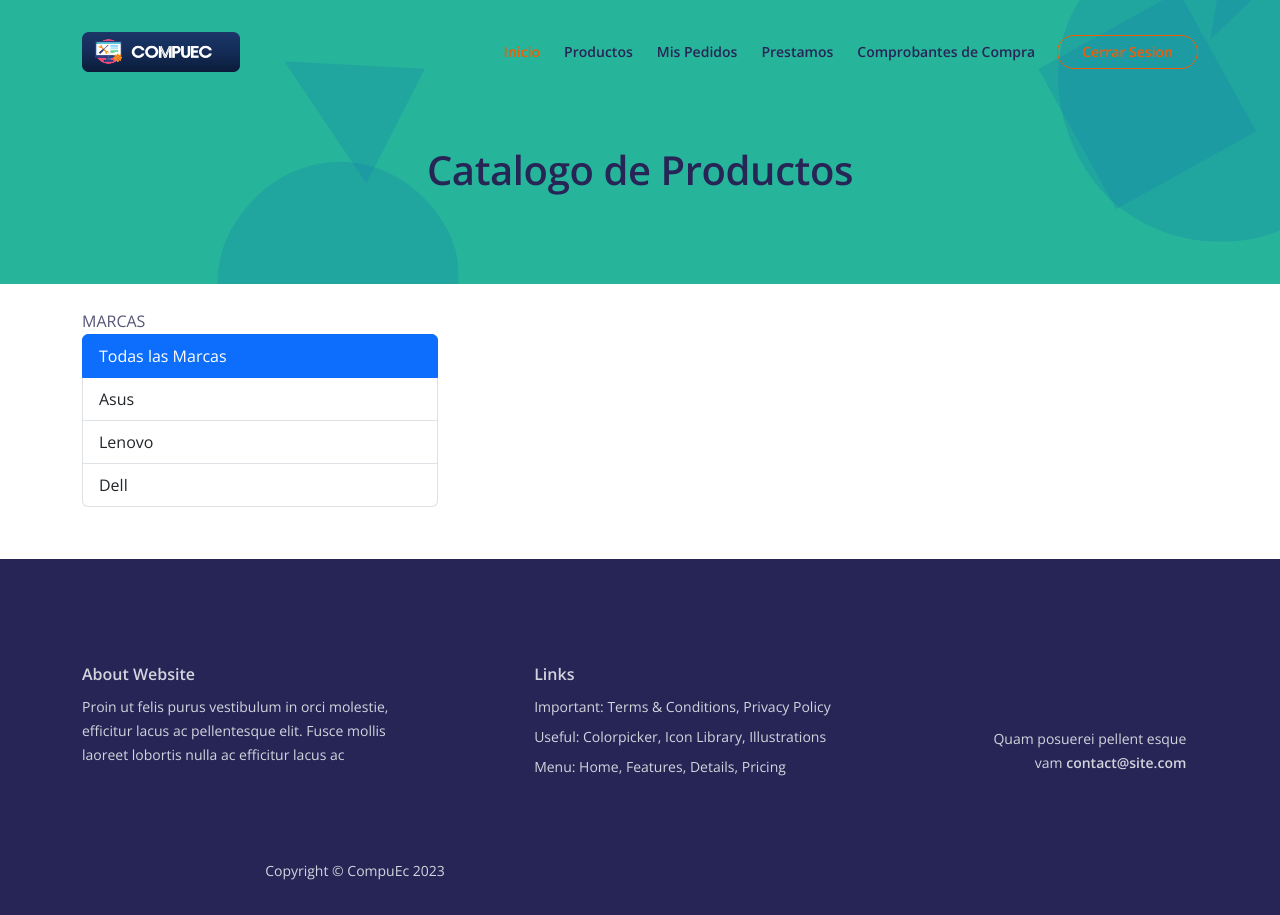
After one commit to jtsebas30/tiendapc, a Flask app: page /ccatalogo in a window 1280 px wide. The commit adds this page. Run offline with Flask 3, Linux system fonts and the light colour scheme; the visitor is signed in with stand-in values (Sample User, id 1); data that the repository does not hold is empty; some libraries are stand-ins or nearby versions; some web fonts are replaced.

Commit message:
sesion| ver carrito
se desarrollo la vista para el carrito junto con el recurso de bdd

```diff
--- a/main.py
+++ b/main.py
@@ -1,6 +1,7 @@
 
 from flask import Flask, render_template, request, session, redirect, url_for, flash
 from bdd import *
+from datetime import datetime
 
 app = Flask(__name__)
 app.secret_key = 'tid@205'
@@ -68,9 +69,6 @@ def catalogo_detalle() -> 'html':
 
   return render_template('invitado/dcatalogo.html',titulo =data[0][1],data=data)
 
-
-#####RUTAS CON SESION
-
 @app.route('/newuser',methods=['POST'])
 def nuevouser()->'html':
   cedula = request.form.get('cedula')
@@ -89,11 +87,103 @@ def nuevouser()->'html':
   else:
     return redirect(url_for('index'))
 
+#####RUTAS CON SESION
+
+@app.route('/ingreso',methods=['POST'])
+def ingresou()->'html':
+  correo = request.form.get('correo')
+  clave = request.form.get('contrasenia')
+
+  data=validar_user(correo,clave)
+  #print(data)
+
+  if data !=[]:
+    # Variables de Sesion
+    session['nombres']=data[0][1]+" "+data[0][2]
+    session['cedula']=data[0][0]
+    session['correo']=correo
+    return redirect(url_for('index_cliente'))
+  else:
+    flash('Error: Verifique que el correo y la contraseña se han correctos', 'error')
+    return redirect(url_for('login'))
+
+@app.route('/cinicio')
+
+def index_cliente() -> 'html':
+
+  if 'cedula' in session:
+
+    return render_template('cliente/index.html',titulo ='Bienvenido '+session['nombres'])
+
+  else :
+
+    return redirect(url_for('index'))
+
+@app.route('/ccatalogo')
+def catalogo_cliente()->'html':
+  if 'cedula' in session:
+
+    data = verproductos()
+    #print(data)
+
+    return render_template('cliente/catalogo.html', titulo='Catalogo de Productos',data=data)
+
+  else:
+
+    return redirect(url_for('index'))
+
+
+@app.route('/ccatalogod',methods=['GET'])
+def detallecatalogo()->'html':
+  if 'cedula' in session:
+    id=request.args.get('id')
+    data = verproductos_detalle(id)
+
+    return render_template('cliente/detallecatalogo.html',data=data,titulo=data[0][1])
+
+  else:
+
+    return redirect(url_for('index'))
+
+@app.route('/cpedidos')
+def pedidos()->'html':
+  if 'cedula' in session:
+
+    cedula=str(session['cedula'])
+    data=carrito_cliente(cedula)
+
+    return render_template('cliente/pedidos.html',titulo='Carrito Compras',data=data)
+
+  else:
+
+    return redirect(url_for('index'))
+
+
+@app.route('/ccarrito',methods=['POST'])
+def agregarcesta()->'html':
+  if 'cedula' in session:
+    id = request.form.get('id')
+    precio = request.form.get('precio')
+    fecha_actual = datetime.now().date()
+    res=agregarcestabd(id,str(session['cedula']),fecha_actual,1,precio)
+
+    if res:
+      return redirect(url_for('pedidos'))
+    else:
+      return redirect(url_for('catalogo_cliente'))
+
+  else:
+
+    return redirect(url_for('index'))
 
 
 
 
+@app.route('/logout')
+def cerrarsesion()->'html':
+  session.clear()
 
+  return redirect(url_for('index'))
 
 if __name__ == '__main__':
     app.run(debug=True)
--- /dev/null
+++ b/templates/basec.html
@@ -0,0 +1,142 @@
+<!doctype html>
+<html lang="en">
+<head>
+    <meta charset="UTF-8">
+    <meta name="viewport"
+          content="width=device-width, user-scalable=no, initial-scale=1.0, maximum-scale=1.0, minimum-scale=1.0">
+    <meta http-equiv="X-UA-Compatible" content="ie=edge">
+    <link href="https://cdn.jsdelivr.net/npm/bootstrap@5.3.0/dist/css/bootstrap.min.css" rel="stylesheet" integrity="sha384-9ndCyUaIbzAi2FUVXJi0CjmCapSmO7SnpJef0486qhLnuZ2cdeRhO02iuK6FUUVM" crossorigin="anonymous">
+    <link href="https://fonts.googleapis.com/css2?family=Open+Sans:ital,wght@0,400;0,600;1,400&display=swap" rel="stylesheet">
+    <link href="./../static/css/fontawesome-all.min.css" rel="stylesheet">
+    <link href="./../static/css/swiper.css" rel="stylesheet">
+    <link href="./../static/css/styles.css" rel="stylesheet">
+
+    <title>{{ titulo }}</title>
+</head>
+<body data-bs-spy="scroll" data-bs-target="#navbarExample">
+
+ <!-- Navigation -->
+        <nav id="navbarExample" class="navbar navbar-expand-lg fixed-top " aria-label="Main navigation">
+            <div class="container">
+
+                <!-- Image Logo -->
+                <a class="navbar-brand logo-image" href="/cinicio"><img src="/static/assets/logo.png" alt="logo"></a>
+
+                <button class="navbar-toggler p-0 border-0" type="button" id="navbarSideCollapse" aria-label="Toggle navigation">
+                    <span class="navbar-toggler-icon"></span>
+                </button>
+
+                <div class="navbar-collapse offcanvas-collapse" id="navbarsExampleDefault">
+                    <ul class="navbar-nav ms-auto navbar-nav-scroll">
+                        <li class="nav-item">
+                            <a class="nav-link active" aria-current="page" href="/cinicio">Inicio</a>
+                        </li>
+                        <li class="nav-item">
+                            <a class="nav-link" href="/ccatalogo">Productos</a>
+                        </li>
+
+                        <li class="nav-item">
+                            <a class="nav-link" href="/cpedidos">Mis Pedidos</a>
+                        </li>
+
+                        <li class="nav-item">
+                            <a class="nav-link" href="/cprestamos">Prestamos</a>
+                        </li>
+
+                         <li class="nav-item">
+                            <a class="nav-link" href="/ccomprobantes">Comprobantes de Compra</a>
+                        </li>
+
+                    </ul>
+                    <span class="nav-item">
+                        <a class="btn-outline-sm" href="/logout">Cerrar Sesion</a>
+                    </span>
+                </div> <!-- end of navbar-collapse -->
+            </div> <!-- end of container -->
+        </nav> <!-- end of navbar -->
+        <!-- end of navigation -->
+
+  {% block body %}
+
+  {% endblock %}
+
+  <!-- Footer -->
+        <div class="footer">
+            <div class="container">
+                <div class="row">
+                    <div class="col-lg-12">
+                        <div class="footer-col first">
+                            <h6>About Website</h6>
+                            <p class="p-small">Proin ut felis purus vestibulum in orci molestie, efficitur lacus ac pellentesque elit. Fusce mollis laoreet lobortis nulla ac efficitur lacus ac </p>
+                        </div> <!-- end of footer-col -->
+                        <div class="footer-col second">
+                            <h6>Links</h6>
+                            <ul class="list-unstyled li-space-lg p-small">
+                                <li>Important: <a href="terms.html">Terms & Conditions</a>, <a href="privacy.html">Privacy Policy</a></li>
+                                <li>Useful: <a href="#">Colorpicker</a>, <a href="#">Icon Library</a>, <a href="#">Illustrations</a></li>
+                                <li>Menu: <a href="#header">Home</a>, <a href="#features">Features</a>, <a href="#details">Details</a>, <a href="#pricing">Pricing</a></li>
+                            </ul>
+                        </div> <!-- end of footer-col -->
+                        <div class="footer-col third">
+                            <span class="fa-stack">
+                                <a href="#your-link">
+                                    <i class="fas fa-circle fa-stack-2x"></i>
+                                    <i class="fab fa-facebook-f fa-stack-1x"></i>
+                                </a>
+                            </span>
+                            <span class="fa-stack">
+                                <a href="#your-link">
+                                    <i class="fas fa-circle fa-stack-2x"></i>
+                                    <i class="fab fa-twitter fa-stack-1x"></i>
+                                </a>
+                            </span>
+                            <span class="fa-stack">
+                                <a href="#your-link">
+                                    <i class="fas fa-circle fa-stack-2x"></i>
+                                    <i class="fab fa-pinterest-p fa-stack-1x"></i>
+                                </a>
+                            </span>
+                            <span class="fa-stack">
+                                <a href="#your-link">
+                                    <i class="fas fa-circle fa-stack-2x"></i>
+                                    <i class="fab fa-instagram fa-stack-1x"></i>
+                                </a>
+                            </span>
+                            <p class="p-small">Quam posuerei pellent esque vam <a href="mailto:contact@site.com"><strong>contact@site.com</strong></a></p>
+                        </div> <!-- end of footer-col -->
+                    </div> <!-- end of col -->
+                </div> <!-- end of row -->
+            </div> <!-- end of container -->
+        </div> <!-- end of footer -->
+        <!-- end of footer -->
+
+
+        <!-- Copyright -->
+        <div class="copyright">
+            <div class="container">
+                <div class="row">
+                    <div class="col-lg-6">
+                        <p class="p-small">Copyright © <a href="#your-link">CompuEc 2023</a></p>
+                    </div> <!-- end of col -->
+
+
+                </div> <!-- enf of row -->
+            </div> <!-- end of container -->
+        </div> <!-- end of copyright -->
+        <!-- end of copyright -->
+
+    <!-- Back To Top Button -->
+        <button onclick="topFunction()" id="myBtn">
+            <img src="./../static/assets/up-arrow.png" alt="alternative">
+        </button>
+    <!-- end of back to top button -->
+
+    <script src="https://cdn.jsdelivr.net/npm/bootstrap@5.3.0/dist/js/bootstrap.bundle.min.js" integrity="sha384-geWF76RCwLtnZ8qwWowPQNguL3RmwHVBC9FhGdlKrxdiJJigb/j/68SIy3Te4Bkz" crossorigin="anonymous"></script>
+    <script src="./../static/js/swiper.min.js"></script> <!-- Swiper for image and text sliders -->
+    <script src="./../static/js/purecounter.min.js"></script> <!-- Purecounter counter for statistics numbers -->
+    <script src="./../static/js/replaceme.min.js"></script> <!-- ReplaceMe for rotating text -->
+    <script src="./../static/js/scripts.js"></script> <!-- Custom scripts -->
+</body>
+
+
+</html>
--- /dev/null
+++ b/templates/cliente/catalogo.html
@@ -0,0 +1,60 @@
+{% extends './basec.html' %}
+
+{% block body %}
+
+ <!-- Header -->
+        <header class="ex-header">
+            <div class="container">
+                <div class="row">
+                    <div class="col-xl-10 offset-xl-1">
+                        <h1 class="text-center">Catalogo de Productos </h1>
+                    </div> <!-- end of col -->
+                </div> <!-- end of row -->
+            </div> <!-- end of container -->
+        </header> <!-- end of ex-header -->
+        <!-- end of header -->
+<div class="container mt-4" >
+MARCAS
+  <div class="row">
+
+    <div class="col-4">
+      <div class="list-group" id="list-tab" role="tablist">
+        <a class="list-group-item list-group-item-action active" id="list-home-list" data-bs-toggle="list" href="#list-home" role="tab" aria-controls="list-home">Todas las Marcas</a>
+        <a class="list-group-item list-group-item-action" id="list-profile-list" data-bs-toggle="list" href="#list-profile" role="tab" aria-controls="list-profile">Asus</a>
+        <a class="list-group-item list-group-item-action" id="list-messages-list" data-bs-toggle="list" href="#list-messages" role="tab" aria-controls="list-messages">Lenovo</a>
+        <a class="list-group-item list-group-item-action" id="list-settings-list" data-bs-toggle="list" href="#list-settings" role="tab" aria-controls="list-settings">Dell</a>
+      </div>
+    </div>
+    <div class="col-8">
+      <div class="tab-content" id="nav-tabContent">
+        <div class="tab-pane fade show active" id="list-home" role="tabpanel" aria-labelledby="list-home-list">
+            <div class="row gx-3 gx-lg-4 row-cols-2 row-cols-md-3 row-cols-xl-3 justify-content-center">
+
+                {% for datos in data %}
+                    <div class="card" style="width: 18rem;">
+                          <img src=".././static/assets/{{datos[6]}}" class="card-img-top" alt="{{datos[6]}}">
+                          <div class="card-body">
+                            <h5 class="card-title">{{datos[1]}}</h5>
+                            <p class="card-text"><b>Marca :{{datos[3]}} </b> </p>
+                                <p class="card-text"><b>Precio :{{datos[5]}} </b> </p>
+                            <a href="{{ url_for('detallecatalogo', id=datos[0],_external=True) }}" class="btn btn-primary">Más Información</a>
+                          </div>
+                    </div>
+                {% endfor %}
+            </div>
+        </div>
+        <div class="tab-pane fade" id="list-profile" role="tabpanel" aria-labelledby="list-profile-list">En Desarrollo</div>
+        <div class="tab-pane fade" id="list-messages" role="tabpanel" aria-labelledby="list-messages-list">No Disponible en construcción</div>
+        <div class="tab-pane fade" id="list-settings" role="tabpanel" aria-labelledby="list-settings-list">En Desarrollo</div>
+      </div>
+    </div>
+  </div>
+
+</div>
+
+
+<br>
+<br>
+
+
+{% endblock %}
```
Also changed, not shown: bdd.py (+48 -1 lines), templates/cliente/detallecatalogo.html (added, +63 -0 lines), templates/cliente/index.html (added, +19 -0 lines), templates/cliente/pedidos.html (added, +50 -0 lines), templates/invitado/login.html (+14 -4 lines).
